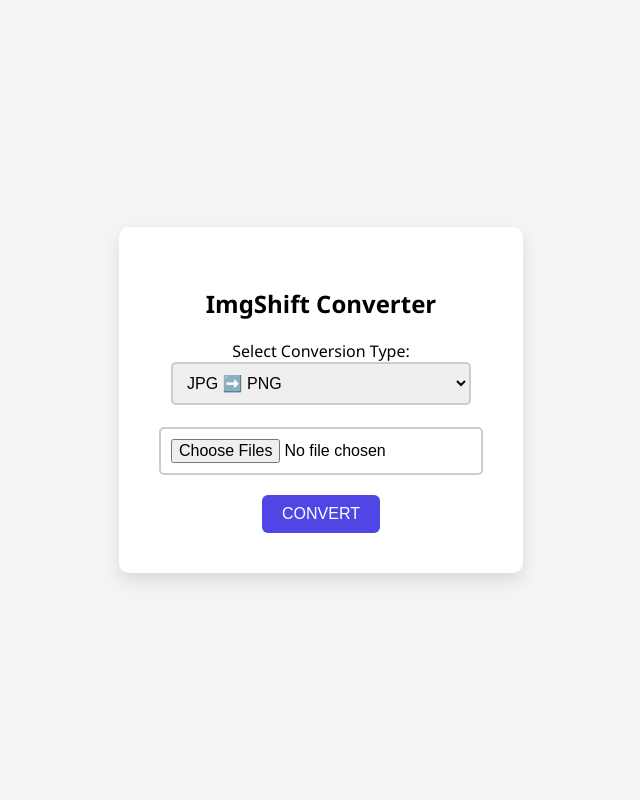
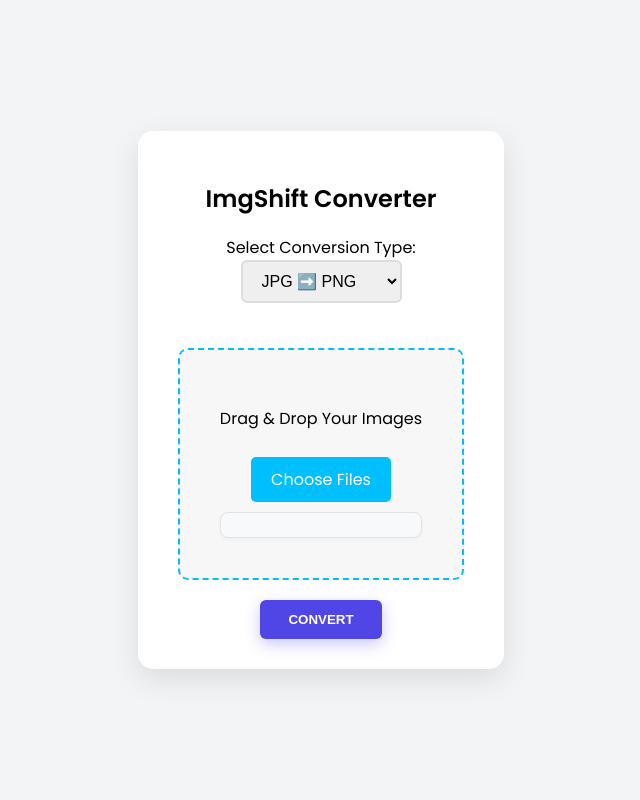
Before and after one commit to buildwithadi/imgshift, a Django app: page / in a window 1280 px wide. Shown: the whole page, without its empty margins (319-959 px from the left). Run offline with Django 3.2, Linux system fonts and the light colour scheme.

Commit message:
Drag and Drop

```diff
--- a/converter/static/converter/css/styles.css
+++ b/converter/static/converter/css/styles.css
@@ -6,15 +6,22 @@ body {
   justify-content: center;
   align-items: center;
   background-color: #f3f4f6;
-  font-family: 'Segoe UI', Tahoma, Geneva, Verdana, sans-serif;
+  font-family: 'Poppins', sans-serif;
 }
 
 .container {
+  background: white;
+  padding: 30px 40px;
+  border-radius: 15px;
+  box-shadow: 0 10px 30px rgba(0,0,0,0.1);
+  max-width: 400px;
+  margin: 80px auto;
   text-align: center;
-  padding: 40px;
-  background-color: #ffffff;
-  border-radius: 10px;
-  box-shadow: 0 8px 16px rgba(0, 0, 0, 0.1);
+  transition: transform 0.2s ease-in-out;
+}
+
+.container:hover {
+  transform: translateY(-3px);
 }
 
 h1 {
@@ -34,25 +41,94 @@ h1 {
 }
 
 .convert-btn {
-  padding: 10px 20px;
-  font-size: 16px;
-  background-color: #4f46e5;
+  background-color: #4F46E5;
   color: white;
+  padding: 12px 28px;
   border: none;
   border-radius: 6px;
   cursor: pointer;
-  transition: background-color 0.3s ease;
+  font-weight: 600;
+  transition: all 0.3s ease;
+  box-shadow: 0 5px 15px rgba(79, 70, 229, 0.3);
 }
 
 .convert-btn:hover {
-  background-color: #4338ca;
+  background-color: #4338CA;
+  transform: scale(1.05);
 }
 
+
 .dropdown {
-  padding: 10px;
-  font-size: 16px;
-  width: 100%;
-  max-width: 300px;
-  border: 2px solid #ccc;
+  padding: 10px 15px;
+  border: 2px solid #ddd;
+  border-radius: 6px;
+  font-size: 1rem;
+  margin-bottom: 20px;
+  transition: border-color 0.3s;
+}
+
+.dropdown:focus {
+  outline: none;
+  border-color: #4F46E5;
+}
+
+#fileList {
+  background-color: #f8f9fb;
+  border: 1px solid #e2e2e2;
+  border-radius: 8px;
+  padding: 12px 16px;
+  margin-top: 10px;
+  font-family: 'Segoe UI', sans-serif;
+  font-size: 14px;
+  color: #333;
+  box-shadow: 0 2px 4px rgba(0, 0, 0, 0.03);
+  transition: all 0.3s ease;
+}
+
+#fileList ul {
+  padding-left: 20px;
+  margin: 8px 0 0 0;
+  list-style-type: none;
+}
+
+#fileList ul li {
+  list-style-type: "📁 ";
+  margin-bottom: 6px;
+  padding-left: 4px;
+  color: #444;
+}
+
+#drop-area {
+  border: 2px dashed #00bfff;
+  border-radius: 10px;
+  padding: 40px;
+  text-align: center;
+  background: #f7f7f7;
+  transition: 0.3s ease;
+  margin-bottom: 20px;
+}
+
+#drop-area.highlight {
+  background-color: #e6f7ff;
+  border-color: #007acc;
+}
+
+.custom-file-upload {
+  background-color: #00bfff;
+  color: white;
+  padding: 10px 20px;
+  cursor: pointer;
   border-radius: 5px;
+  display: inline-block;
+  margin-top: 10px;
 }
+
+input[type="file"] {
+  display: none;
+}
+
+#fileList {
+  margin-top: 10px;
+  font-size: 0.9rem;
+  color: #555;
+}
--- a/converter/templates/converter/home.html
+++ b/converter/templates/converter/home.html
@@ -6,6 +6,7 @@
     <meta name="viewport" content="width=device-width, initial-scale=1.0">
     <title>Image Converter</title>
     <link rel="stylesheet" href="{% static 'converter/css/styles.css' %}">
+    <link href="https://fonts.googleapis.com/css2?family=Poppins:wght@400;600display=swap" rel="stylesheet">
 </head>
 <body>
     <div class="container">
@@ -19,16 +20,86 @@
             <select name="conversion_type" id="conversion_type" class="dropdown">
                 <option value="jpg_to_png">JPG ➡️ PNG</option>
                 <option value="png_to_jpg">PNG ➡️ JPG</option>
-            </select><br><br>
+                <option value="webp_to_jpg">WebP ➡️ JPG</option>
+                <option value="webp_to_png">WebP ➡️ PNG</option>
+                <option value="jpg_to_webp">JPG ➡️ WebP</option>
+                <option value="png_to_webp">PNG ➡️ WebP</option>
+            </select>
+            <br><br>
 
             <!--file input-->
-            <input type="file" name="images" class="file-input" multiple required id="fileInput"  max="50"><br>
+            <div id="drop-area">
+              <p>Drag & Drop Your Images</p>
+              <label for="fileInput" class="custom-file-upload">Choose Files</label>
+              <input type="file" id="fileInput" name="images" multiple required>
+              <div id="fileList"></div><!--File Name Display-->
+          </div>
+
             <button type="submit" class="convert-btn">CONVERT</button>
         </form>
     </div>
     <p id="message"></p>
     <img id="convertedImage" style="display:none; max-width: 300px;">
 
-    <!--<script src="{% static 'converter/js/script.js' %}"></script>-->
+    <script>
+        document.getElementById('fileInput').addEventListener('change', function () {
+          const fileListDiv = document.getElementById('fileList');
+          const files = this.files;
+
+          if (files.length === 0) {
+            fileListDiv.innerHTML = "<i>No files selected</i>";
+            return;
+          }
+
+          let list = "<strong>Selected files:</strong><ul>";
+          for (let i = 0; i < files.length; i++) {
+            list += `<li>${files[i].name}</li>`;
+          }
+          list += "</ul>";
+          fileListDiv.innerHTML = list;
+        });
+
+        let dropArea = document.getElementById('drop-area');
+        let fileInput = document.getElementById('fileInput');
+        let fileList = document.getElementById('fileList');
+
+        // Prevent default drag behaviors
+        ['dragenter', 'dragover', 'dragleave', 'drop'].forEach(eventName => {
+          dropArea.addEventListener(eventName, e => e.preventDefault());
+          dropArea.addEventListener(eventName, e => e.stopPropagation());
+        });
+
+        // Highlight on drag
+        ['dragenter', 'dragover'].forEach(eventName => {
+          dropArea.addEventListener(eventName, () => dropArea.classList.add('highlight'));
+        });
+        ['dragleave', 'drop'].forEach(eventName => {
+          dropArea.addEventListener(eventName, () => dropArea.classList.remove('highlight'));
+        });
+
+        // Handle dropped files
+        dropArea.addEventListener('drop', handleDrop);
+
+        function handleDrop(e) {
+          let dt = e.dataTransfer;
+          let files = dt.files;
+          fileInput.files = files; // Sets dropped files to file input
+          displayFileNames(files);
+        }
+
+        // Display file names
+        function displayFileNames(files) {
+          fileList.innerHTML = "";
+          Array.from(files).forEach(file => {
+            fileList.innerHTML += `<div>📄 ${file.name}</div>`;
+          });
+        }
+
+        // Also show names when selected using Choose File
+        fileInput.addEventListener('change', () => {
+          displayFileNames(fileInput.files);
+        });
+
+    </script>
 </body>
 </html>
--- a/converter/views.py
+++ b/converter/views.py
@@ -1,5 +1,5 @@
 from django.shortcuts import render
-from django.http import FileResponse
+from django.http import FileResponse, HttpResponseBadRequest
 from PIL import Image
 import os
 from django.conf import settings
@@ -9,36 +9,87 @@ from io import BytesIO
 def home(request):
     return render(request, 'converter/home.html')
 
+
 def convert_image(request):
     if request.method == 'POST' and request.FILES:
         images = request.FILES.getlist('images')
         conversion_type = request.POST.get('conversion_type')
 
-        output_zip = BytesIO()
-        with ZipFile(output_zip, 'w') as zipf:
-            for img in images:
-                with Image.open(img) as im:
-                    filename = os.path.splitext(img.name)[0]
+        if len(images) == 1:
+            img = images[0]
+            with Image.open(img) as im:
+                filename = os.path.splitext(img.name)[0]
 
-                    # Convert based on user selection
-                    if conversion_type == 'jpg_to_png':
-                        output_filename = f"{filename}.png"
-                        img_format = 'PNG'
-                    elif conversion_type == 'png_to_jpg':
-                        output_filename = f"{filename}.jpg"
-                        img_format = 'JPEG'
-                        if im.mode in ("RGBA", "P"):  # PNG with transparency
-                            im = im.convert("RGB")
-                    else:
-                        continue
+                if conversion_type == 'jpg_to_png':
+                    output_filename = f"{filename}.png"
+                    img_format = 'PNG'
+                elif conversion_type == 'png_to_jpg':
+                    output_filename = f"{filename}.jpg"
+                    img_format = 'JPEG'
+                    if im.mode in ("RGBA", "P"):
+                        im = im.convert("RGB")
+                elif conversion_type == 'webp_to_jpg':
+                    output_filename = f"{filename}.jpg"
+                    img_format = 'JPEG'
+                    if im.mode in ("RGBA", "P"):
+                        im = im.convert("RGB")
+                elif conversion_type == 'webp_to_png':
+                    output_filename = f"{filename}.png"
+                    img_format = 'PNG'
+                elif conversion_type == 'jpg_to_webp':
+                    output_filename = f"{filename}.webp"
+                    img_format = 'WEBP'
+                elif conversion_type == 'png_to_webp':
+                    output_filename = f"{filename}.webp"
+                    img_format = 'WEBP'
+                else:
+                    return HttpResponseBadRequest("Invalid conversion type.")
 
-                    # Save to zip
-                    buffer = BytesIO()
-                    im.save(buffer, format=img_format)
-                    buffer.seek(0)
-                    zipf.writestr(output_filename, buffer.read())
+                buffer = BytesIO()
+                im.save(buffer, format=img_format)
+                buffer.seek(0)
 
-        output_zip.seek(0)
-        return FileResponse(output_zip, as_attachment=True, filename='converted_images.zip')
+                return FileResponse(buffer, as_attachment=True, filename=output_filename)
+
+        else:
+            # Handle multiple files (ZIP logic)
+            output_zip = BytesIO()
+            with ZipFile(output_zip, 'w') as zipf:
+                for img in images:
+                    with Image.open(img) as im:
+                        filename = os.path.splitext(img.name)[0]
+
+                        if conversion_type == 'jpg_to_png':
+                            output_filename = f"{filename}.png"
+                            img_format = 'PNG'
+                        elif conversion_type == 'png_to_jpg':
+                            output_filename = f"{filename}.jpg"
+                            img_format = 'JPEG'
+                            if im.mode in ("RGBA", "P"):
+                                im = im.convert("RGB")
+                        elif conversion_type == 'webp_to_jpg':
+                            output_filename = f"{filename}.jpg"
+                            img_format = 'JPEG'
+                            if im.mode in ("RGBA", "P"):
+                                im = im.convert("RGB")
+                        elif conversion_type == 'webp_to_png':
+                            output_filename = f"{filename}.png"
+                            img_format = 'PNG'
+                        elif conversion_type == 'jpg_to_webp':
+                            output_filename = f"{filename}.webp"
+                            img_format = 'WEBP'
+                        elif conversion_type == 'png_to_webp':
+                            output_filename = f"{filename}.webp"
+                            img_format = 'WEBP'
+                        else:
+                            continue
+
+                        buffer = BytesIO()
+                        im.save(buffer, format=img_format)
+                        buffer.seek(0)
+                        zipf.writestr(output_filename, buffer.read())
+
+            output_zip.seek(0)
+            return FileResponse(output_zip, as_attachment=True, filename='converted_images.zip')
 
     return render(request, 'home.html')
```
